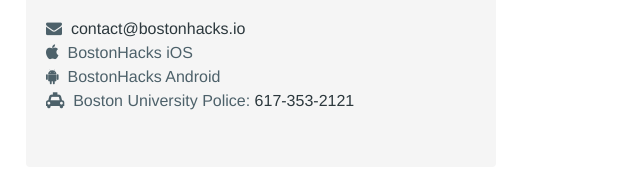
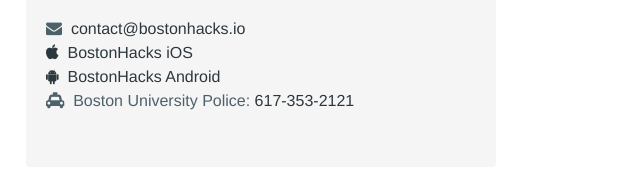
Before and after one commit to boston-hacks/boston-hacks.github.io, a website: page index.html in a window 1280 px wide. Shown: the part 721-917 px from the top of the page, 629-1269 px from the left. Drawn offline with Linux system fonts and the light colour scheme.

Commit message:
[HL] Added iOS and Android app links and Rocket League link to schedule.

```diff
--- a/index.html
+++ b/index.html
@@ -123,9 +123,9 @@
                 <div class="grey-background">
                     <p><i class="fa fa-envelope"></i>&nbsp; <a href="mailto:contact@bostonhacks.io">contact@bostonhacks.io</a>
                         <br>
-                        <i class="fa fa-apple"></i>&nbsp; BostonHacks iOS
+                        <a href="https://itunes.apple.com/us/app/boston-hacks/id1052016000?mt=8"><i class="fa fa-apple"></i>&nbsp; BostonHacks iOS</a>
                         <br>
-                        <i class="fa fa-android"></i>&nbsp; BostonHacks Android
+                        <a href="https://play.google.com/store/apps/details?id=sean.bostonhacks"><i class="fa fa-android"></i>&nbsp; BostonHacks Android</a>
                         <br>
                         <i class="fa fa-cab"></i>&nbsp; Boston University Police: <a href="tel:617-353-2121">617-353-2121</a></p>
                 </div>
```
Also changed, not shown: schedule.html (+1 -1 lines).
